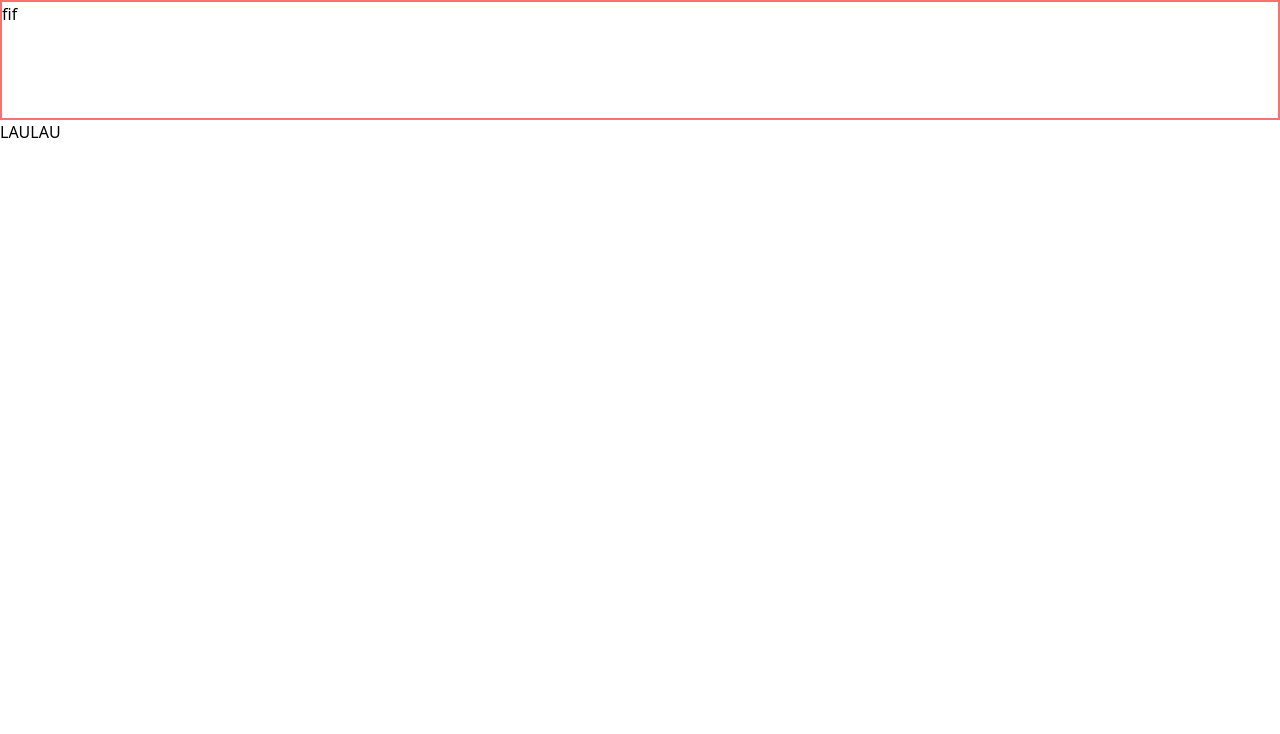
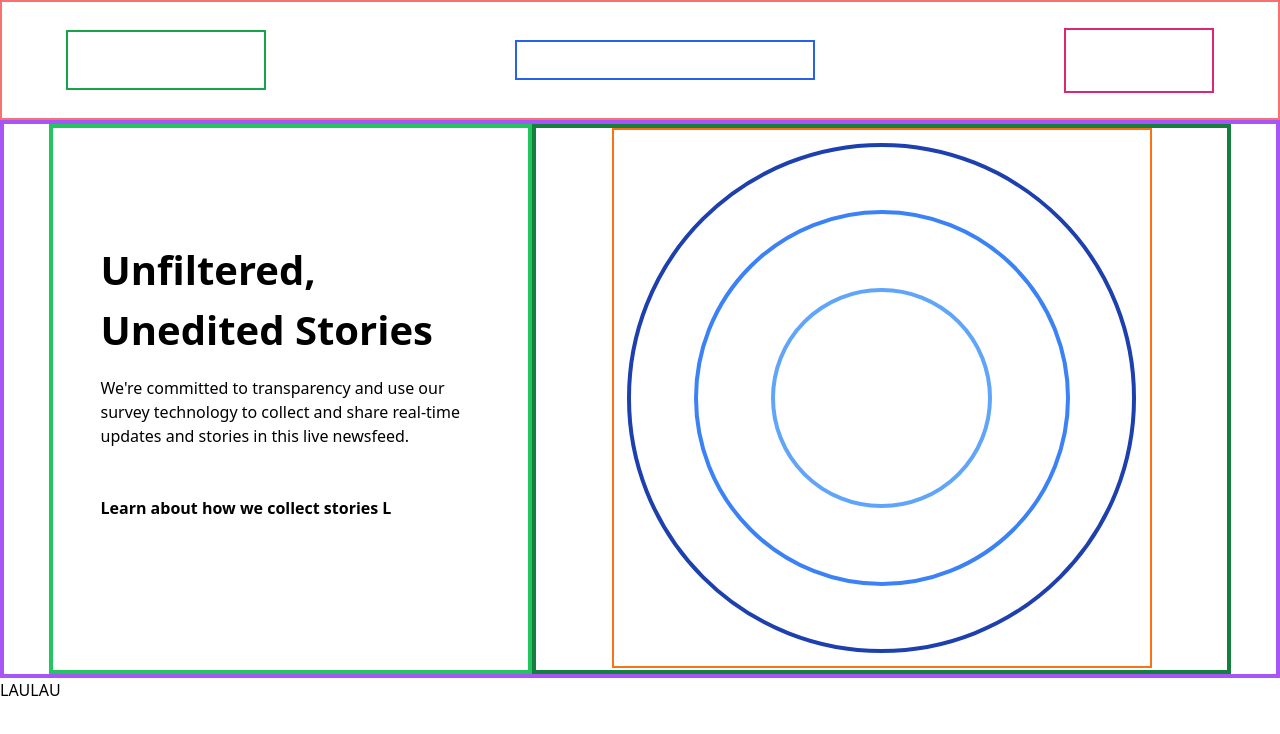
Before and after one commit to olatunji-20/projects, a Vue app in the folder gdlive/gdlive/: page / in a window 1280 px wide. Shown: the top 734 px of the page. Built offline with nearby package versions, Linux system fonts and the light colour scheme.

Commit message:
worked on navbar and hero section

```diff
--- /dev/null
+++ b/gdlive/gdlive/src/components/Hero.vue
@@ -0,0 +1,33 @@
+<template>
+  <main class="border-4 border-purple-500 w-[100%] h-[auto] flex flex-col md:flex-row justify-center">
+    <div class="border-4 border-green-500 w-[100%] h-[400px] md:w-[38%] px-4 py-12 md:h-[550px] md:px-12 md:pt-28">
+        <h1 class="font-bold text-[40px]">Unfiltered, Unedited Stories</h1>
+        <p class="pt-4">We're committed to transparency and use our survey technology to collect and share real-time updates and stories
+            in this live newsfeed.
+        </p>
+        <p class="font-bold pt-12">Learn about how we collect stories L</p>
+    </div>
+    <div class="border-4 border-green-700 w-[100%] h-[420px] md:w-[55%] md:h-[550px]">
+        <div class="border-2 border-orange-500 w-[400px] h-[400px] m-[auto] flex justify-center items-center md:w-[540px] md:h-[540px]">
+            <div class="border-4 border-blue-800 w-[95%] h-[95%] rounded-full flex">
+                <div class="border-4 border-blue-500 w-[75%] h-[75%] rounded-full m-[auto] flex">
+                    <div class="border-4 border-blue-400 w-[60%] h-[60%] rounded-full m-[auto]"></div>
+
+                </div>
+
+            </div>
+        </div>
+    </div>
+  </main>
+</template>
+
+<script>
+export default {
+    name: "Hero"
+
+}
+</script>
+
+<style>
+
+</style>
--- a/gdlive/gdlive/src/components/Navbar.vue
+++ b/gdlive/gdlive/src/components/Navbar.vue
@@ -1,5 +1,10 @@
 <template>
-  <header class="border-2 border-red-400 w-[100%] h-[120px]">fif</header>
+  <header class="border-2 border-red-400 w-[100%] h-[120px] flex flex-row justify-between items-center px-6 md:px-16">
+    <div class="border-2 border-green-600 w-[200px] h-[60px]"></div>
+    <div class="border-2 border-red-800 w-[40px] h-[40px] md:hidden"></div>
+    <div class="border-2 border-blue-600 w-[300px] h-[40px] hidden md:inline"></div>
+    <div class="border-2 border-pink-600 w-[150px] h-[65px] hidden md:inline"></div>
+  </header>
 </template>
 
 <script>
--- a/gdlive/gdlive/src/views/HomePage.vue
+++ b/gdlive/gdlive/src/views/HomePage.vue
@@ -1,16 +1,19 @@
 <template>
     <Navbar />
+    <Hero />
   <h1>LAULAU</h1>
 </template>
 
 <script>
+import Hero from '@/components/Hero.vue';
 import Navbar from '../components/Navbar.vue';
 
 export default {
     name: "HomePage",
     components: {
-        Navbar
-    }
+    Navbar,
+    Hero
+}
 
 }
 </script>
```
